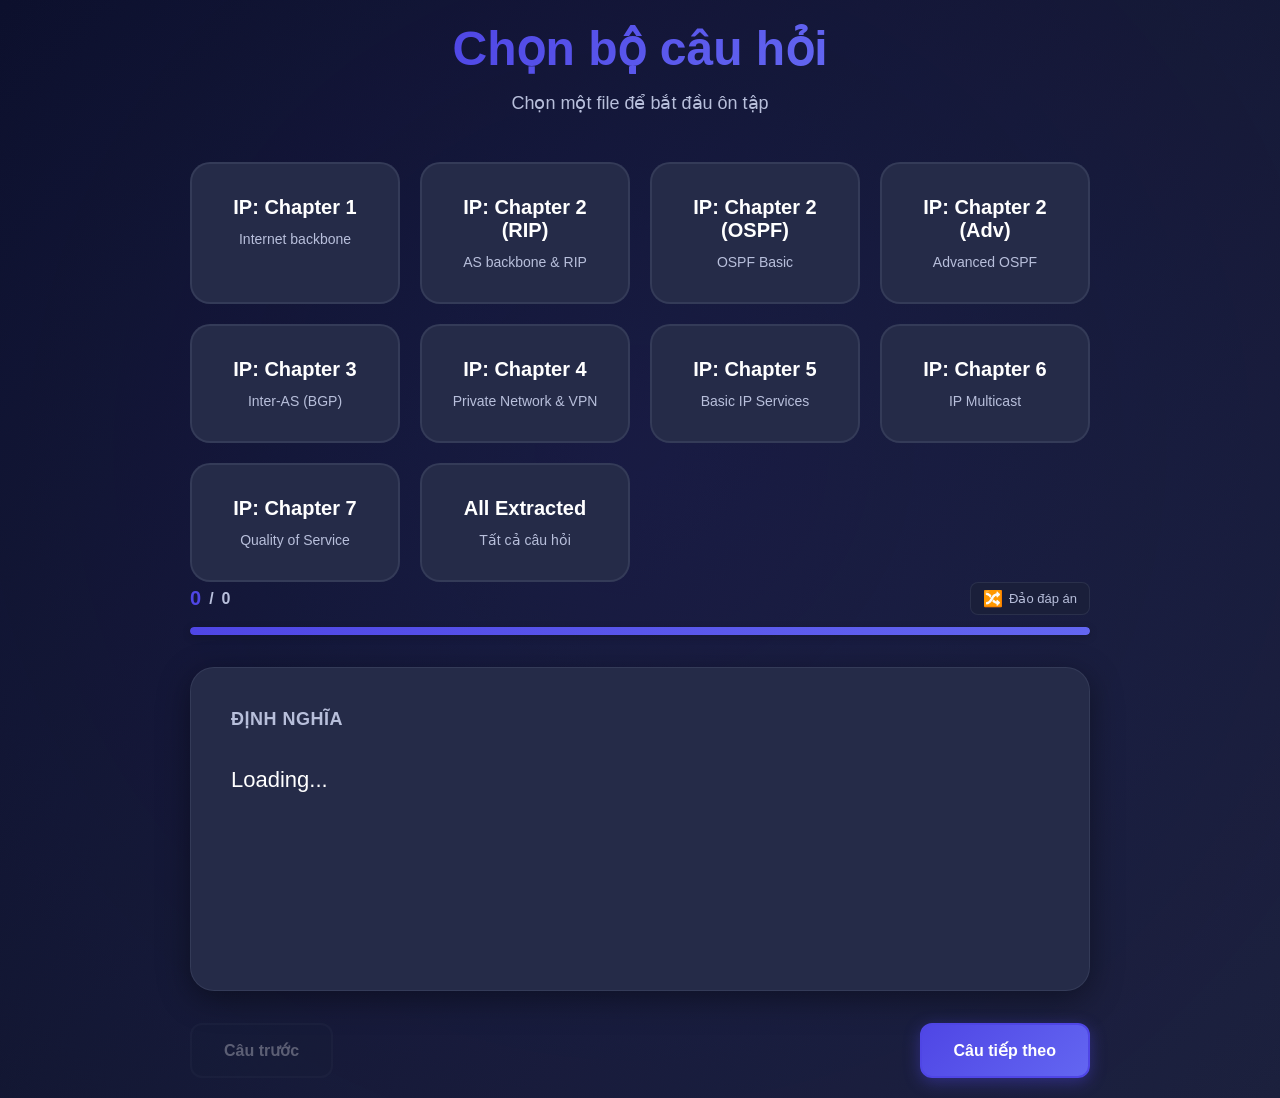
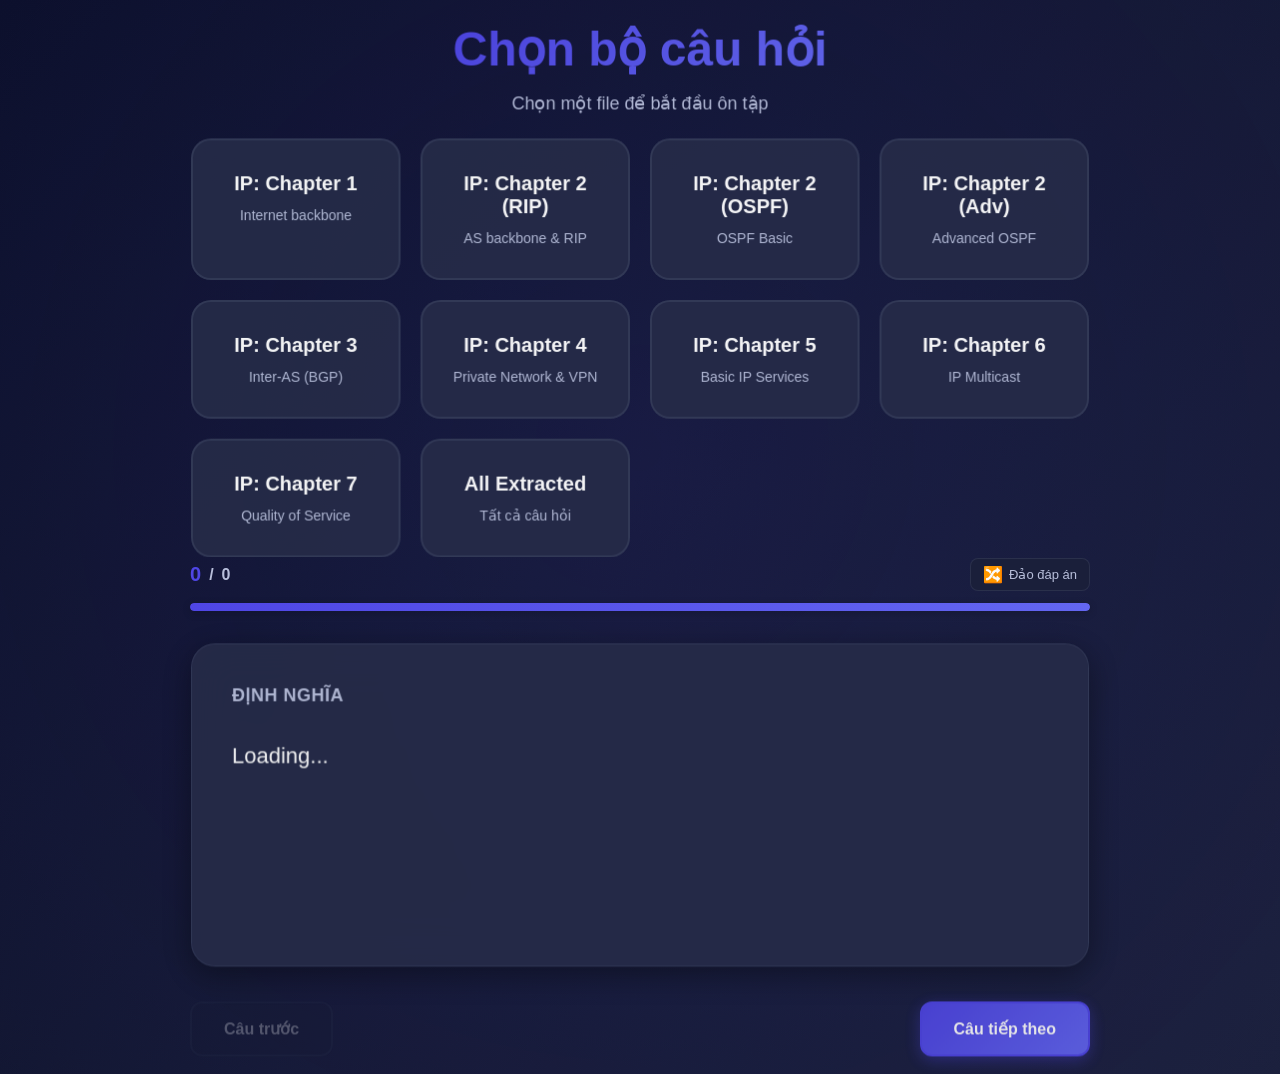

shuffle feature

--- a/style.css
+++ b/style.css
@@ -97,7 +97,71 @@ body::before {
 .selection-subtitle {
   font-size: 18px;
   color: var(--text-secondary);
-  margin-bottom: 48px;
+  margin-bottom: 24px;
+}
+
+.selection-toggle {
+  display: inline-flex;
+  align-items: center;
+  gap: 12px;
+  margin-bottom: 32px;
+  padding: 12px 16px;
+  background: var(--bg-secondary);
+  border: 1px solid var(--border-color);
+  border-radius: 12px;
+  color: var(--text-secondary);
+  font-size: 15px;
+  font-weight: 500;
+  cursor: pointer;
+  transition: all 0.2s ease;
+}
+
+.selection-toggle:hover {
+  border-color: var(--accent-primary);
+  color: var(--text-primary);
+}
+
+.selection-toggle input {
+  position: absolute;
+  opacity: 0;
+  pointer-events: none;
+}
+
+.selection-toggle-switch {
+  width: 42px;
+  height: 24px;
+  border-radius: 999px;
+  background: var(--bg-card);
+  border: 1px solid var(--border-color);
+  position: relative;
+  flex-shrink: 0;
+  transition: all 0.2s ease;
+}
+
+.selection-toggle-switch::after {
+  content: "";
+  width: 18px;
+  height: 18px;
+  border-radius: 50%;
+  background: var(--text-secondary);
+  position: absolute;
+  top: 2px;
+  left: 2px;
+  transition: all 0.2s ease;
+}
+
+.selection-toggle input:checked + .selection-toggle-switch {
+  background: var(--accent-primary);
+  border-color: var(--accent-primary);
+}
+
+.selection-toggle input:checked + .selection-toggle-switch::after {
+  transform: translateX(18px);
+  background: var(--text-primary);
+}
+
+.selection-toggle-text {
+  line-height: 1.3;
 }
 
 .file-grid {
